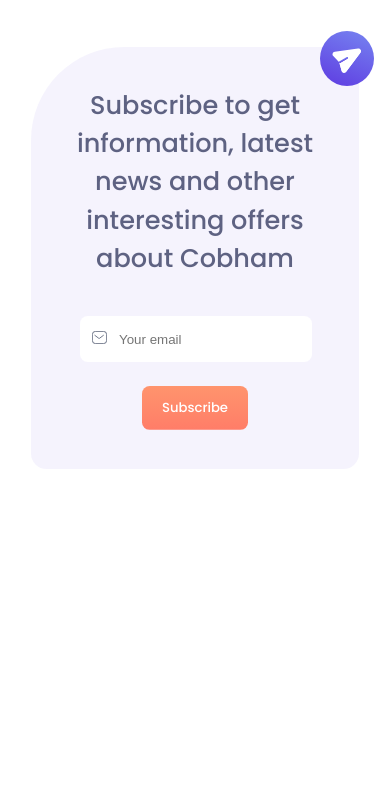
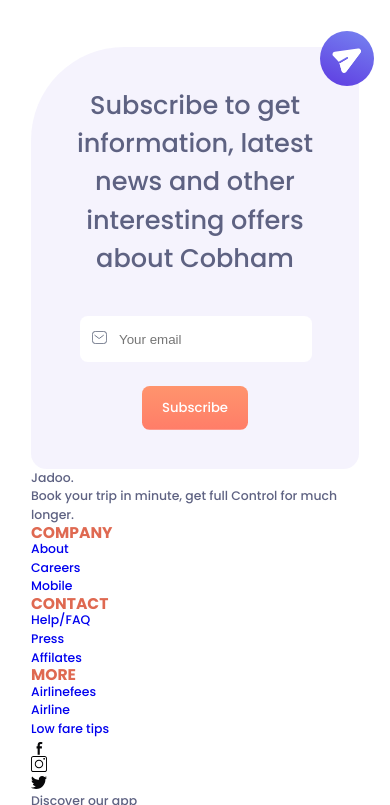
Before and after one commit to fahimfaisaal/jaddo, a website built with Vite: page src/index.html in a window 390 px wide. Shown: the part 5214-6019 px from the top of the page. Before the commit the page ends 5683 px from the top, so only its background shows below. Built offline with nearby package versions, Linux system fonts and the light colour scheme; files whose address does not match are found by name.

Commit message:
feat: add footer markup

```diff
--- a/src/index.html
+++ b/src/index.html
@@ -83,7 +83,7 @@
             </div>
           </div>
           <div class="desktop__menu">
-            <ul class="menu-list row">
+            <ul class="menu-list row-wrap">
               <li><a href="#">destinations</a></li>
               <li><a href="#">hotels</a></li>
               <li><a href="#">fights</a></li>
@@ -108,7 +108,7 @@
         <img src="./asset/sections/1_Hero/wave.svg" alt="wave" />
       </div>
       <!-- Hero section -->
-      <section class="hero row">
+      <section class="hero row-wrap">
         <div class="hero__left">
           <h3>Best Destinations around the world</h3>
           <h1>
@@ -157,7 +157,7 @@
             alt="..."
           />
         </header>
-        <div class="category__card row">
+        <div class="category__card row-wrap">
           <div class="category__card--weather">
             <svg
               width="160"
@@ -561,7 +561,7 @@
           <h5>Top Selling</h5>
           <h2>Top Destinations</h2>
         </header>
-        <div class="destination__card row">
+        <div class="destination__card row-wrap">
           <div class="destination__card--italy">
             <div class="destination__card-description">
               <div class="location">
@@ -627,7 +627,7 @@
         </div>
       </section>
       <!-- next trip -->
-      <section class="trip row">
+      <section class="trip row-wrap">
         <div class="trip__left">
           <h5>Easy and Fast</h5>
           <h2>Book your next trip in 3 easy steps</h2>
@@ -713,7 +713,7 @@
       </section>
 
       <!-- testimonial section -->
-      <section class="testimonial row">
+      <section class="testimonial row-nowrap">
         <div class="testimonial__left">
           <h5>TESTIMONIAL</h5>
           <h2>What people say about Us.</h2>
@@ -797,7 +797,7 @@
       </section>
 
       <!-- Companies section -->
-      <section class="companies row">
+      <section class="companies row-nowrap">
         <div class="company">
           <img src="./asset/sections/6_Companies/axon.png" alt="axon" />
         </div>
@@ -908,6 +908,106 @@
           </div>
         </div>
       </section>
+
+      <!-- Footer section -->
+      <footer>
+        <div class="footer__logo">
+          <p class="footer__title">Jadoo.</p>
+          <p>Book your trip in minute, get full Control for much longer.</p>
+        </div>
+        <div class="footer__middle">
+          <h3 class="footer__middle-title">Company</h3>
+
+          <p><a href="#">About</a></p>
+          <p><a href="#">Careers</a></p>
+          <p><a href="#">Mobile</a></p>
+        </div>
+        <div class="footer__middle">
+          <h3 class="footer__middle-title">Contact</h3>
+
+          <p><a href="#">Help/FAQ</a></p>
+          <p><a href="#">Press</a></p>
+          <p><a href="#">Affilates</a></p>
+        </div>
+        <div class="footer__middle">
+          <h3 class="footer__middle-title">More</h3>
+
+          <p><a href="#">Airlinefees</a></p>
+          <p><a href="#">Airline</a></p>
+          <p><a href="#">Low fare tips</a></p>
+        </div>
+        <div class="footer__social">
+          <div class="footer__social--link">
+            <a href="#">
+              <svg
+                width="16"
+                height="16"
+                viewBox="-5 -3 16 16"
+                fill="none"
+                xmlns="http://www.w3.org/2000/svg"
+              >
+                <path
+                  fill-rule="evenodd"
+                  d="M6.10837 2.24446C5.78831 2.14321 5.42023 2.0757 5.08417 2.0757C4.66809 2.0757 3.77191 2.36259 3.77191 2.91948V4.25266H5.90033V6.49712H3.77191V12.6905H1.6275V6.49712H0.571289V4.25266H1.6275V3.12199C1.6275 1.41755 2.36364 0 4.13999 0C4.7481 0 5.83632 0.0337513 6.42843 0.253134L6.10837 2.24446Z"
+                  fill="#080809"
+                />
+              </svg>
+            </a>
+          </div>
+          <div class="footer__social--link">
+            <a href="#">
+              <svg
+                width="16"
+                height="16"
+                viewBox="0 0 16 16"
+                fill="none"
+                xmlns="http://www.w3.org/2000/svg"
+              >
+                <path
+                  d="M13.6562 0H2.34375C1.05156 0 0 1.05156 0 2.34375V13.6562C0 14.9487 1.05156 16 2.34375 16H13.6562C14.9487 16 16 14.9487 16 13.6562V2.34375C16 1.05156 14.9487 0 13.6562 0ZM15.0625 13.6562C15.0625 14.4316 14.4316 15.0625 13.6562 15.0625H2.34375C1.56844 15.0625 0.9375 14.4316 0.9375 13.6562V2.34375C0.9375 1.56844 1.56844 0.9375 2.34375 0.9375H13.6562C14.4316 0.9375 15.0625 1.56844 15.0625 2.34375V13.6562Z"
+                  fill="#000000"
+                />
+                <path
+                  d="M13.1562 1.90625C12.6394 1.90625 12.2188 2.32687 12.2188 2.84375C12.2188 3.36063 12.6394 3.78125 13.1562 3.78125C13.6731 3.78125 14.0938 3.36063 14.0938 2.84375C14.0938 2.32687 13.6731 1.90625 13.1562 1.90625Z"
+                  fill="#000000"
+                />
+                <path
+                  d="M8 3.78125C5.67375 3.78125 3.78125 5.67375 3.78125 8C3.78125 10.3263 5.67375 12.2188 8 12.2188C10.3263 12.2188 12.2188 10.3263 12.2188 8C12.2188 5.67375 10.3263 3.78125 8 3.78125ZM8 11.2812C6.19062 11.2812 4.71875 9.80937 4.71875 8C4.71875 6.19062 6.19062 4.71875 8 4.71875C9.80937 4.71875 11.2812 6.19062 11.2812 8C11.2812 9.80937 9.80937 11.2812 8 11.2812Z"
+                  fill="#000000"
+                />
+              </svg>
+            </a>
+          </div>
+          <div class="footer__social--link">
+            <a href="#">
+              <svg
+                width="16"
+                height="16"
+                viewBox="0 -2 16 16"
+                fill="none"
+                xmlns="http://www.w3.org/2000/svg"
+              >
+                <path
+                  d="M16 1.539C15.405 1.8 14.771 1.973 14.11 2.057C14.79 1.651 15.309 1.013 15.553 0.244C14.919 0.622 14.219 0.889 13.473 1.038C12.871 0.397 12.013 0 11.077 0C9.261 0 7.799 1.474 7.799 3.281C7.799 3.541 7.821 3.791 7.875 4.029C5.148 3.896 2.735 2.589 1.114 0.598C0.831 1.089 0.665 1.651 0.665 2.256C0.665 3.392 1.25 4.399 2.122 4.982C1.595 4.972 1.078 4.819 0.64 4.578C0.64 4.588 0.64 4.601 0.64 4.614C0.64 6.208 1.777 7.532 3.268 7.837C3.001 7.91 2.71 7.945 2.408 7.945C2.198 7.945 1.986 7.933 1.787 7.889C2.212 9.188 3.418 10.143 4.852 10.174C3.736 11.047 2.319 11.573 0.785 11.573C0.516 11.573 0.258 11.561 0 11.528C1.453 12.465 3.175 13 5.032 13C11.068 13 14.368 8 14.368 3.666C14.368 3.521 14.363 3.381 14.356 3.242C15.007 2.78 15.554 2.203 16 1.539Z"
+                  fill="#080809"
+                />
+              </svg>
+            </a>
+          </div>
+
+          <p>Discover our app</p>
+          <div class="footer__social--app">
+            <img
+              src="./asset/sections/8_footer/Google Play.png"
+              alt="play store"
+            />
+            <img
+              src="./asset/sections/8_footer/App Store.png"
+              alt="app store"
+            />
+          </div>
+        </div>
+      </footer>
     </main>
     <script type="module" src="index.js"></script>
   </body>
```
